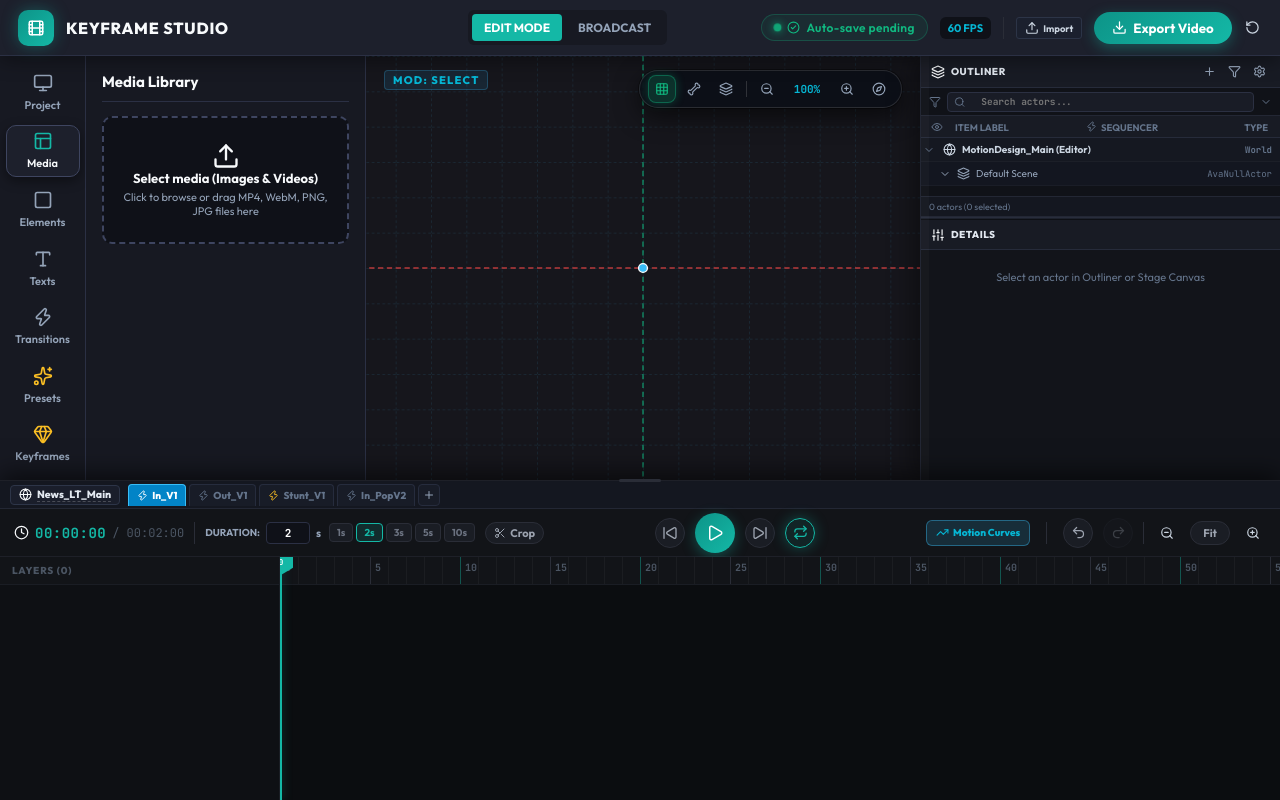
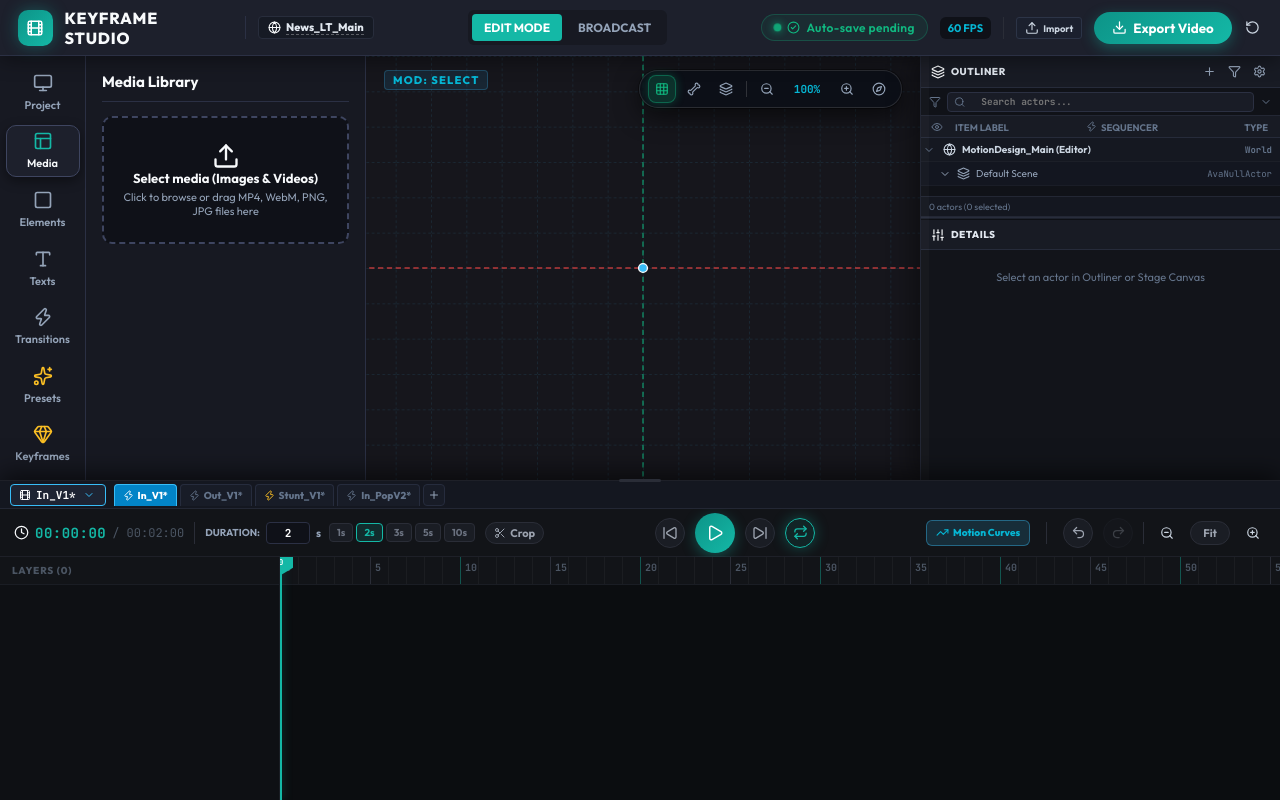
Before and after one commit to ErtugrulAK/keyframe-character-studio, a React (Vite) app: page / in a window 1280 px wide. Built offline with nearby package versions, Linux system fonts and the light colour scheme; a web font is replaced by a local one.

Commit message:
feat(sequencer): align project template title in header and sequence timelines in timeline with Unreal Sequencer Tree modal

```diff
--- a/src/components/Header/HeaderBar.tsx
+++ b/src/components/Header/HeaderBar.tsx
@@ -6,6 +6,7 @@ import {
   RotateCcw,
   Film,
   CheckCircle2,
+  Globe,
 } from 'lucide-react';
 import './HeaderBar.css';
 
@@ -19,7 +20,12 @@ export const HeaderBar: React.FC = () => {
     showToast,
     appMode,
     setAppMode,
+    sceneTitle,
+    setSceneTitle,
   } = useAnimator();
+
+  const [isEditingTitle, setIsEditingTitle] = useState<boolean>(false);
+  const [editingTitleVal, setEditingTitleVal] = useState<string>(sceneTitle);
 
   const fileInputRef = useRef<HTMLInputElement>(null);
   const [timeAgoStr, setTimeAgoStr] = useState<string>('Not saved yet');
@@ -84,6 +90,60 @@ export const HeaderBar: React.FC = () => {
         </div>
         <div className="brand-title">
           <span className="title-primary">KEYFRAME STUDIO</span>
+        </div>
+
+        {/* Unreal / Reality 5 Motion Design Project Template Title Pill */}
+        <div style={{ display: 'flex', alignItems: 'center', gap: 6, marginLeft: 12, borderLeft: '1px solid var(--border-color)', paddingLeft: 12 }}>
+          <div style={{ display: 'flex', alignItems: 'center', gap: 5, background: '#161a24', padding: '3px 9px', borderRadius: 4, border: '1px solid #282d3c' }}>
+            <Globe size={13} className="text-teal" />
+            {isEditingTitle ? (
+              <input
+                type="text"
+                value={editingTitleVal}
+                autoFocus
+                onChange={(e) => setEditingTitleVal(e.target.value)}
+                onBlur={() => {
+                  if (editingTitleVal.trim()) setSceneTitle(editingTitleVal.trim());
+                  setIsEditingTitle(false);
+                }}
+                onKeyDown={(e) => {
+                  if (e.key === 'Enter') {
+                    if (editingTitleVal.trim()) setSceneTitle(editingTitleVal.trim());
+                    setIsEditingTitle(false);
+                  }
+                }}
+                style={{
+                  background: '#0f1117',
+                  border: '1px solid #38bdf8',
+                  borderRadius: 3,
+                  color: '#fff',
+                  fontSize: 11,
+                  fontWeight: 800,
+                  padding: '0 4px',
+                  outline: 'none',
+                  width: 110,
+                  height: 18,
+                }}
+              />
+            ) : (
+              <span
+                onClick={() => {
+                  setEditingTitleVal(sceneTitle);
+                  setIsEditingTitle(true);
+                }}
+                style={{
+                  fontSize: 11,
+                  fontWeight: 800,
+                  color: '#e2e8f0',
+                  cursor: 'pointer',
+                  borderBottom: '1px dashed rgba(255, 255, 255, 0.3)',
+                }}
+                title="Click to edit Motion Design Template Asset Name (e.g. News_LT_Main)"
+              >
+                {sceneTitle}
+              </span>
+            )}
+          </div>
         </div>
       </div>
 
--- a/src/components/Timeline/SequencerTimeline.css
+++ b/src/components/Timeline/SequencerTimeline.css
@@ -51,6 +51,159 @@
   gap: 8px;
   padding: 0 10px;
   flex-shrink: 0;
+  position: relative;
+}
+
+/* Active Sequence Pill & Sequencer Tree Popup (From User Screenshots) */
+.active-sequence-tab-pill {
+  display: flex;
+  align-items: center;
+  gap: 5px;
+  background: #1e2433;
+  border: 1px solid #38bdf8;
+  border-radius: 4px;
+  padding: 2px 8px;
+  height: 22px;
+}
+
+.active-sequence-name {
+  font-size: 11px;
+  font-weight: 800;
+  color: #fff;
+  font-family: var(--font-mono);
+}
+
+.seq-menu-toggle-btn {
+  background: transparent;
+  border: none;
+  color: #38bdf8;
+  cursor: pointer;
+  display: flex;
+  align-items: center;
+  padding: 0 2px;
+}
+
+/* Sequencer Tree Modal Popup (Matching Screenshot 4) */
+.sequencer-tree-modal {
+  position: absolute;
+  top: 30px;
+  left: 10px;
+  width: 230px;
+  background: #141720;
+  border: 1px solid #2d3548;
+  border-radius: 6px;
+  box-shadow: 0 10px 30px rgba(0, 0, 0, 0.7);
+  z-index: 999;
+  display: flex;
+  flex-direction: column;
+  overflow: hidden;
+  font-family: var(--font-mono);
+}
+
+.seq-tree-header-tabs {
+  display: flex;
+  background: #101218;
+  border-bottom: 1px solid #232734;
+}
+
+.seq-tab {
+  flex: 1;
+  height: 24px;
+  font-size: 9.5px;
+  font-weight: 700;
+  background: transparent;
+  border: none;
+  color: #64748b;
+  cursor: pointer;
+}
+
+.seq-tab.active {
+  background: #0284c7;
+  color: #fff;
+}
+
+.seq-tree-sub-header {
+  display: flex;
+  align-items: center;
+  gap: 6px;
+  padding: 6px 8px;
+  background: #161a24;
+  border-bottom: 1px solid #232734;
+}
+
+.btn-add-seq {
+  height: 20px;
+  padding: 0 6px;
+  background: #16a34a;
+  color: #fff;
+  font-size: 9.5px;
+  font-weight: 800;
+  border: none;
+  border-radius: 3px;
+  cursor: pointer;
+  display: flex;
+  align-items: center;
+  gap: 3px;
+}
+
+.seq-tree-search-box {
+  flex: 1;
+}
+.seq-tree-search-box input {
+  width: 100%;
+  height: 20px;
+  background: #101218;
+  border: 1px solid #282e3f;
+  border-radius: 3px;
+  color: #fff;
+  font-size: 9.5px;
+  padding: 0 6px;
+  outline: none;
+}
+
+.seq-tree-table-header {
+  display: flex;
+  justify-content: space-between;
+  padding: 4px 10px;
+  background: #12141a;
+  border-bottom: 1px solid #232734;
+  font-size: 9px;
+  font-weight: 800;
+  color: #64748b;
+  text-transform: uppercase;
+}
+
+.seq-tree-list {
+  max-height: 180px;
+  overflow-y: auto;
+  background: #0e1014;
+}
+
+.seq-tree-row {
+  display: flex;
+  justify-content: space-between;
+  align-items: center;
+  padding: 5px 10px;
+  font-size: 10px;
+  border-bottom: 1px solid rgba(255, 255, 255, 0.03);
+  cursor: pointer;
+  color: #cbd5e1;
+}
+
+.seq-tree-row:hover {
+  background: rgba(255, 255, 255, 0.06);
+}
+
+.seq-tree-row.active {
+  background: rgba(2, 132, 199, 0.2);
+  border-left: 2px solid #38bdf8;
+  color: #fff;
+  font-weight: 800;
+}
+
+.seq-status {
+  font-size: 9px;
+  color: #64748b;
 }
 
 .timeline-scene-title-chip {
--- a/src/components/Timeline/SequencerTimeline.tsx
+++ b/src/components/Timeline/SequencerTimeline.tsx
@@ -25,7 +25,7 @@ import {
   Diamond,
   TrendingUp,
   GripVertical,
-  Globe,
+  Film,
   Zap,
 } from 'lucide-react';
 import { InteractiveCubicBezierEditor } from '../Inspector/InteractiveCubicBezierEditor';
@@ -148,17 +148,14 @@ export const SequencerTimeline: React.FC = () => {
     updatePropertyKeyframeFrame,
     updateKeyframeBezierPoints,
     getComputedTransform,
-    sceneTitle,
-    setSceneTitle,
     motionTemplates,
     activeTemplateId,
     setActiveTemplateId,
     addMotionTemplate,
   } = useAnimator();
 
-  // Scene Title Inline Editing State
-  const [isEditingSceneTitle, setIsEditingSceneTitle] = useState<boolean>(false);
-  const [editingSceneValue, setEditingSceneValue] = useState<string>(sceneTitle);
+  // Sequencer Tree Modal Toggle State
+  const [isSeqTreeOpen, setIsSeqTreeOpen] = useState<boolean>(false);
 
   // Expanded Pro Curve Studio Modal State
   const [isCurveModalOpen, setIsCurveModalOpen] = useState<boolean>(false);
@@ -366,43 +363,22 @@ export const SequencerTimeline: React.FC = () => {
         <div className="resizer-handle-pill" />
       </div>
 
-      {/* Motion Design Sequence & Template Browser Tabs Bar */}
+      {/* Motion Design Sequence Timeline Active Tab & Sequencer Tree Menu */}
       <div className="timeline-template-tabs-bar">
-        {/* Editable Scene / Sequence Project Title */}
-        <div className="timeline-scene-title-chip">
-          <Globe size={13} className="text-teal" />
-          {isEditingSceneTitle ? (
-            <input
-              type="text"
-              className="scene-title-input"
-              value={editingSceneValue}
-              autoFocus
-              onChange={(e) => setEditingSceneValue(e.target.value)}
-              onBlur={() => {
-                if (editingSceneValue.trim()) setSceneTitle(editingSceneValue.trim());
-                setIsEditingSceneTitle(false);
-              }}
-              onKeyDown={(e) => {
-                if (e.key === 'Enter') {
-                  if (editingSceneValue.trim()) setSceneTitle(editingSceneValue.trim());
-                  setIsEditingSceneTitle(false);
-                }
-              }}
-            />
-          ) : (
-            <span
-              className="scene-title-text"
-              onClick={() => {
-                setEditingSceneValue(sceneTitle);
-                setIsEditingSceneTitle(true);
-              }}
-              title="Click to edit Scene / Sequence Project Name"
-            >
-              {sceneTitle}
-            </span>
-          )}
+        {/* Active Animation Sequence Tab (e.g. Out_V2*, In_V1*) */}
+        <div className="active-sequence-tab-pill">
+          <Film size={12} className="text-teal" />
+          <span className="active-sequence-name">{activeTemplateId}*</span>
+          <button
+            className="seq-menu-toggle-btn"
+            onClick={() => setIsSeqTreeOpen(!isSeqTreeOpen)}
+            title="Open Unreal Sequencer Animation Tree Menu"
+          >
+            <ChevronDown size={12} />
+          </button>
         </div>
 
+        {/* Browser Tab Style Sequence Tabs */}
         <div className="template-browser-tabs">
           {motionTemplates.map((tmpl) => (
             <button
@@ -415,24 +391,80 @@ export const SequencerTimeline: React.FC = () => {
                 size={11}
                 className={tmpl.type === 'in' ? 'text-teal' : tmpl.type === 'out' ? 'text-red' : 'text-gold'}
               />
-              <span>{tmpl.name}</span>
+              <span>{tmpl.name}*</span>
             </button>
           ))}
 
-          {/* Browser Tab Style "+" Add New Sequence Template Button */}
+          {/* "+ Add Sequence Timeline" Button */}
           <button
             className="add-template-tab-btn"
             onClick={() => {
-              const name = window.prompt('Enter new animation sequence template name (e.g. In_V2, Out_V2, Loop_V2):');
+              const name = window.prompt('Enter new animation sequence name (e.g. Out_V2, ChangeIn_V1, In_V2):');
               if (name && name.trim()) {
                 addMotionTemplate(name.trim());
               }
             }}
-            title="Add New Animation Sequence Template"
+            title="Add New Animation Sequence Timeline"
           >
             <Plus size={12} />
           </button>
         </div>
+
+        {/* ── UNREAL MOTION DESIGN SEQUENCER TREE POPUP (From Screenshot 4) ── */}
+        {isSeqTreeOpen && (
+          <div className="sequencer-tree-modal">
+            {/* Header Tabs: Tree / Playback / Settings */}
+            <div className="seq-tree-header-tabs">
+              <button className="seq-tab active">Tree</button>
+              <button className="seq-tab">Playback</button>
+              <button className="seq-tab">Settings</button>
+            </div>
+
+            {/* Sub-Header: + Add & Search */}
+            <div className="seq-tree-sub-header">
+              <button
+                className="btn-add-seq"
+                onClick={() => {
+                  const name = window.prompt('Create new sequence timeline:');
+                  if (name && name.trim()) addMotionTemplate(name.trim());
+                }}
+              >
+                <Plus size={11} /> Add
+              </button>
+              <div className="seq-tree-search-box">
+                <input type="text" placeholder="Search sequences..." />
+              </div>
+            </div>
+
+            {/* Table Header: Label / Status */}
+            <div className="seq-tree-table-header">
+              <span>Label</span>
+              <span>Status</span>
+            </div>
+
+            {/* Sequence Rows */}
+            <div className="seq-tree-list">
+              {motionTemplates.map((tmpl) => {
+                const isActive = tmpl.id === activeTemplateId;
+                return (
+                  <div
+                    key={tmpl.id}
+                    className={`seq-tree-row ${isActive ? 'active' : ''}`}
+                    onClick={() => {
+                      setActiveTemplateId(tmpl.id);
+                      setIsSeqTreeOpen(false);
+                    }}
+                  >
+                    <span className="seq-label">{tmpl.name}</span>
+                    <span className={`seq-status ${isActive ? 'text-teal' : ''}`}>
+                      {isActive ? 'Playing' : 'Not Playing'}
+                    </span>
+                  </div>
+                );
+              })}
+            </div>
+          </div>
+        )}
       </div>
 
       {/* Header Bar */}
```
